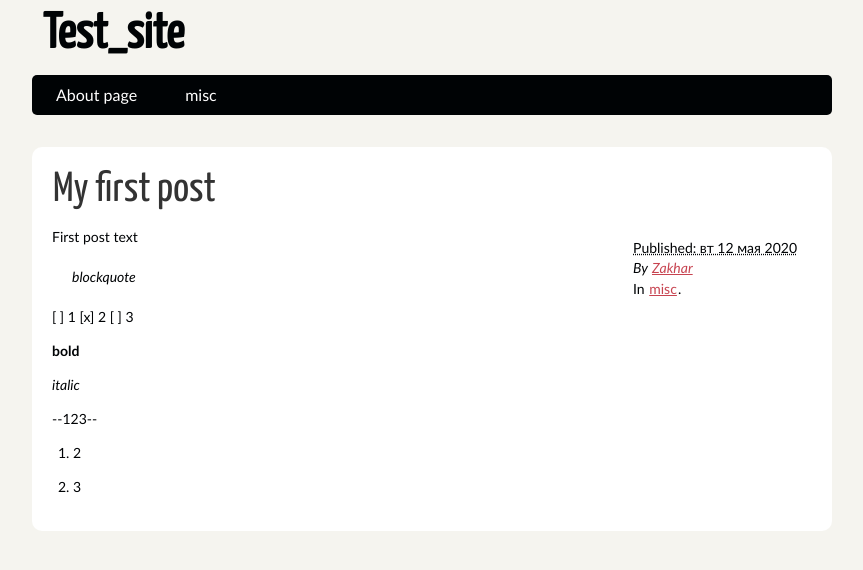
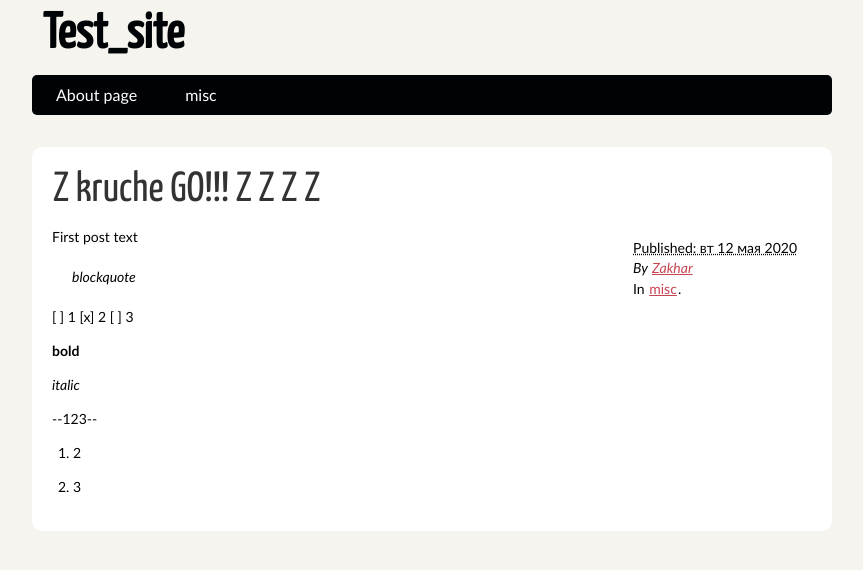
Before and after one commit to zakr600/testWeb, a plain HTML site: page index.html in a window 1280 px wide. Shown: the whole page, without its empty margins (208-1071 px from the left). Drawn offline with Linux system fonts and the light colour scheme; a web font is replaced by a local one.

Commit message:
Update index.html

```diff
--- a/index.html
+++ b/index.html
@@ -18,7 +18,7 @@
 
             <aside id="featured" class="body">
                 <article>
-                    <h1 class="entry-title"><a href="https://zakr600.github.io/testWeb/my-first-post.html">My first post</a></h1>
+                    <h1 class="entry-title"><a href="https://zakr600.github.io/testWeb/my-first-post.html">Z kruche GO!!! Z Z Z Z</a></h1>
 <footer class="post-info">
         <abbr class="published" title="2020-05-12T19:30:00+03:00">
                 Published: вт 12 мая 2020
```
